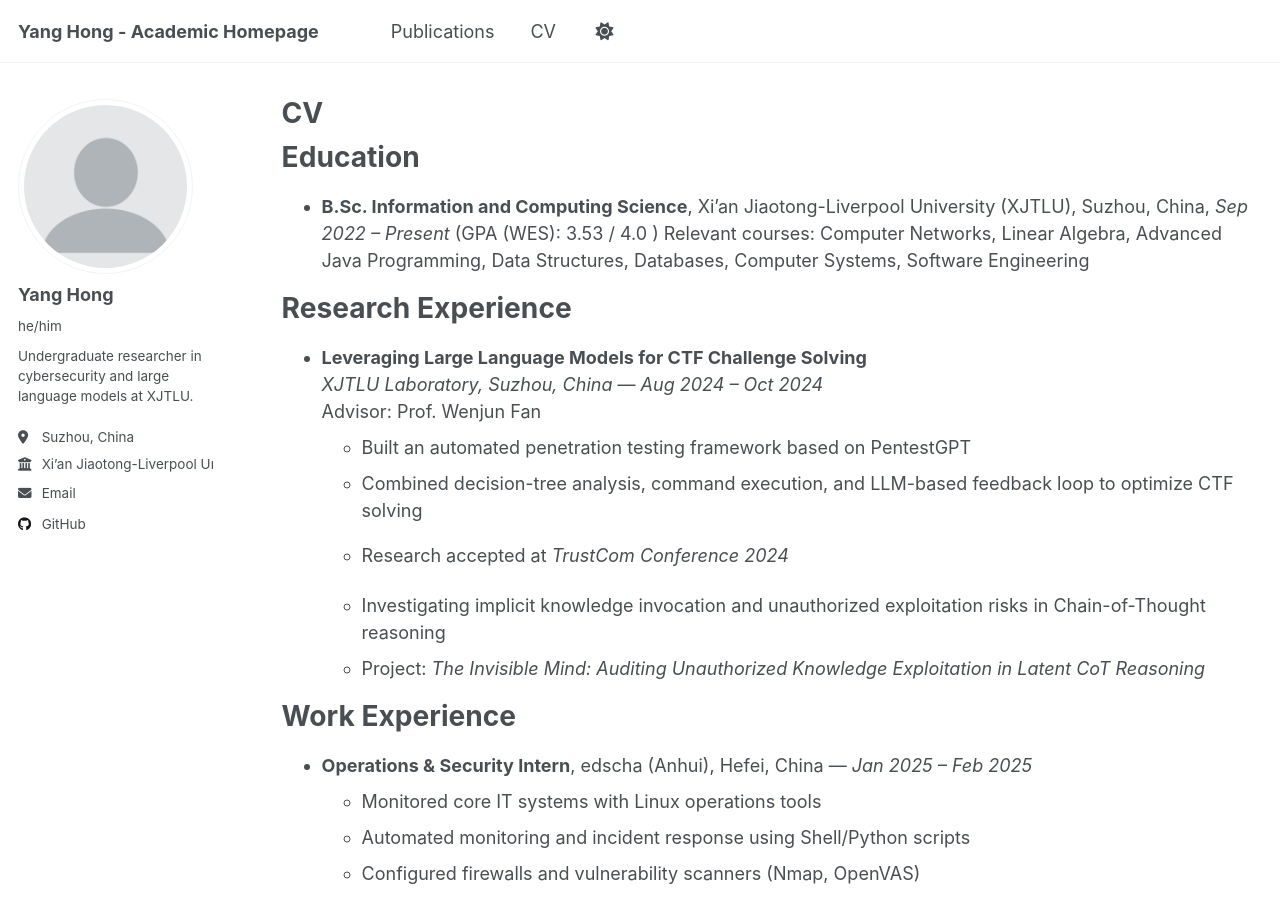
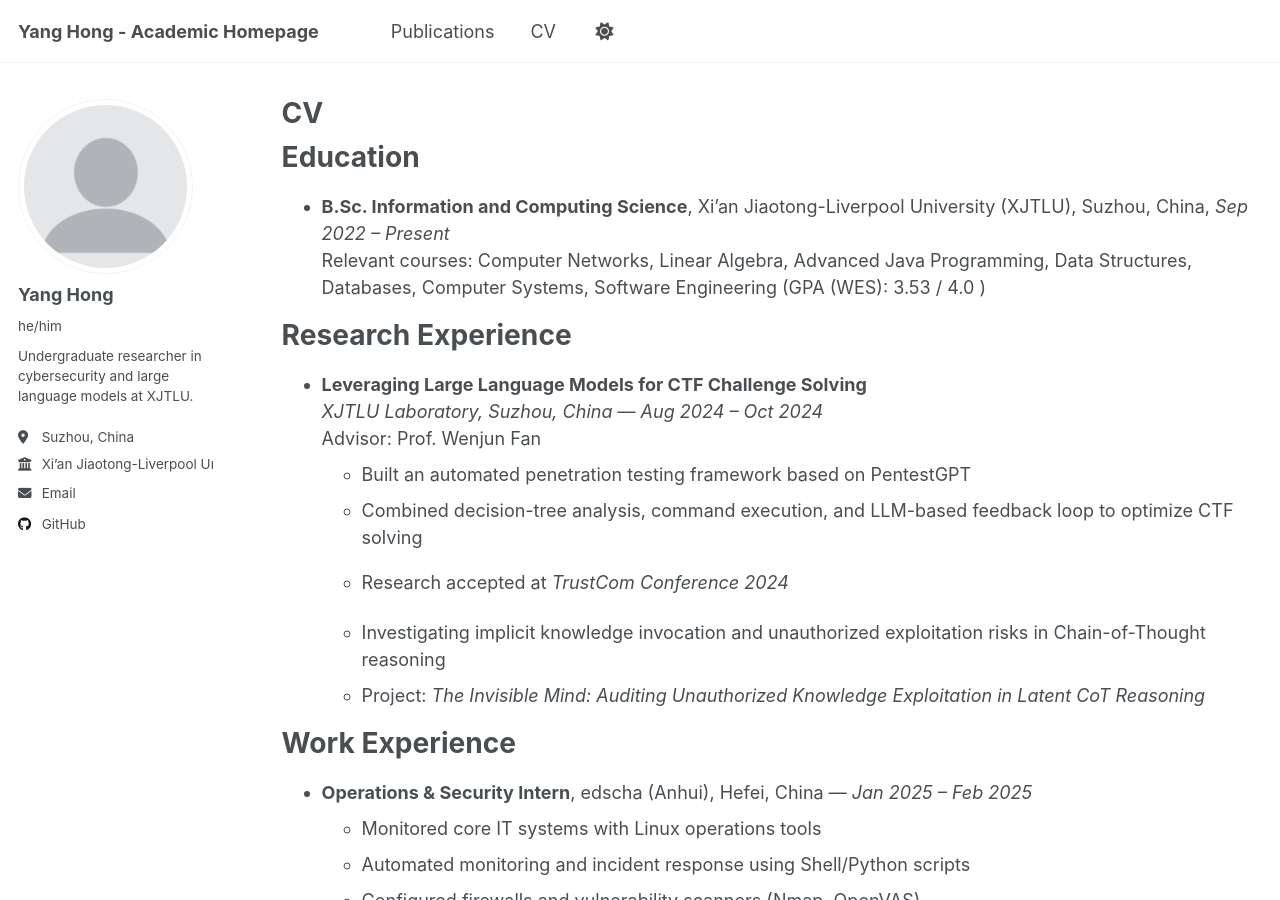
Before and after one commit to expiol/expiol.github.io, a Jekyll site: the page built from _pages/cv.md, in a window 1280 px wide and 900 px high. Built offline with Jekyll 4.4.1, drawn with Linux system fonts in a browser that asks for light colours; a script that is not in the unit is left out.

Commit message:
Update cv.md

```diff
--- a/_pages/cv.md
+++ b/_pages/cv.md
@@ -11,8 +11,8 @@ redirect_from:
 
 Education
 ======
-* **B.Sc. Information and Computing Science**, Xi’an Jiaotong-Liverpool University (XJTLU), Suzhou, China, *Sep 2022 – Present*  (GPA (WES): 3.53 / 4.0  )
-  Relevant courses: Computer Networks, Linear Algebra, Advanced Java Programming, Data Structures, Databases, Computer Systems, Software Engineering
+* **B.Sc. Information and Computing Science**, Xi’an Jiaotong-Liverpool University (XJTLU), Suzhou, China, *Sep 2022 – Present*
+  Relevant courses: Computer Networks, Linear Algebra, Advanced Java Programming, Data Structures, Databases, Computer Systems, Software Engineering  (GPA (WES): 3.53 / 4.0  )
 
 Research Experience
 ======
```
